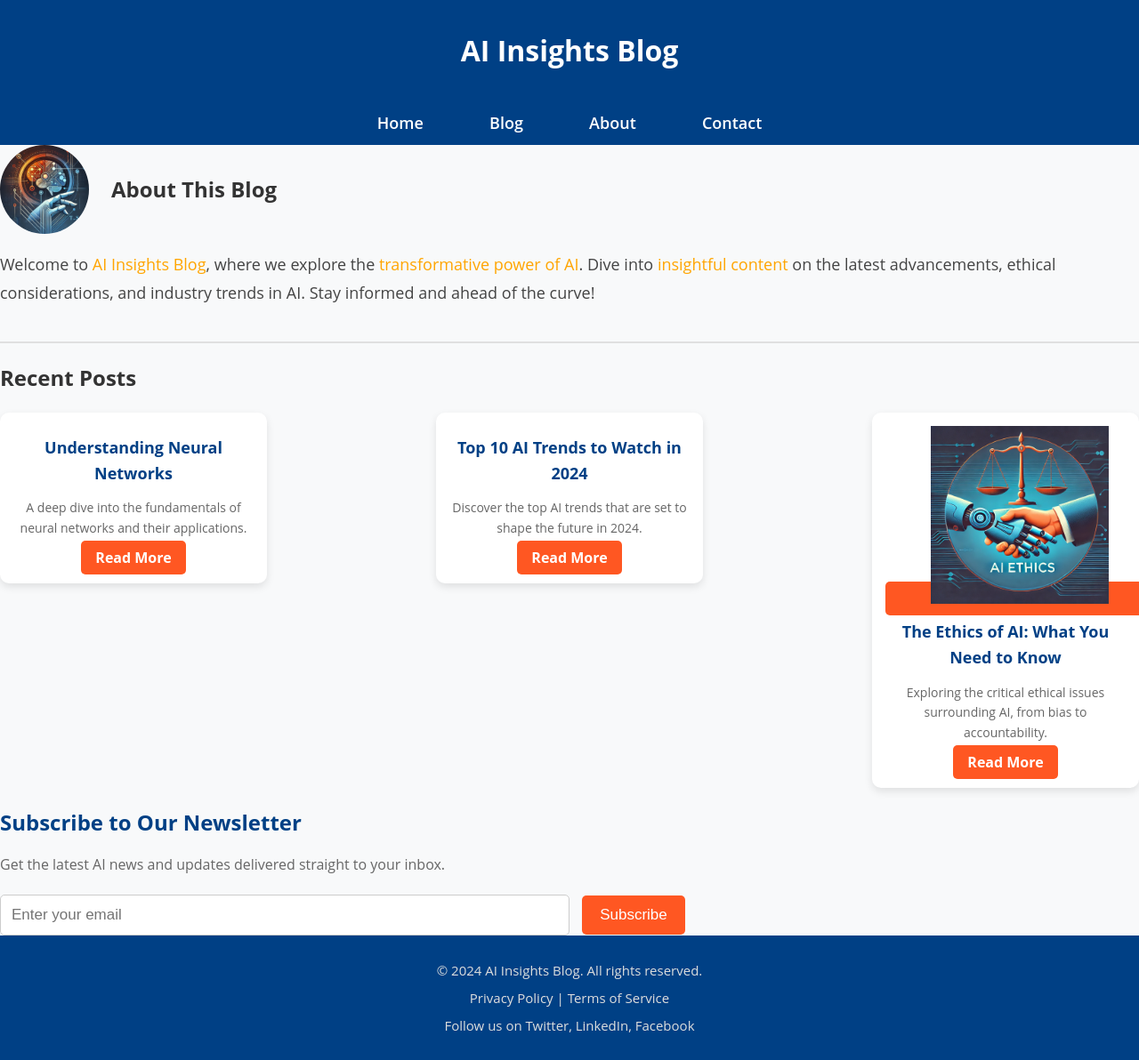
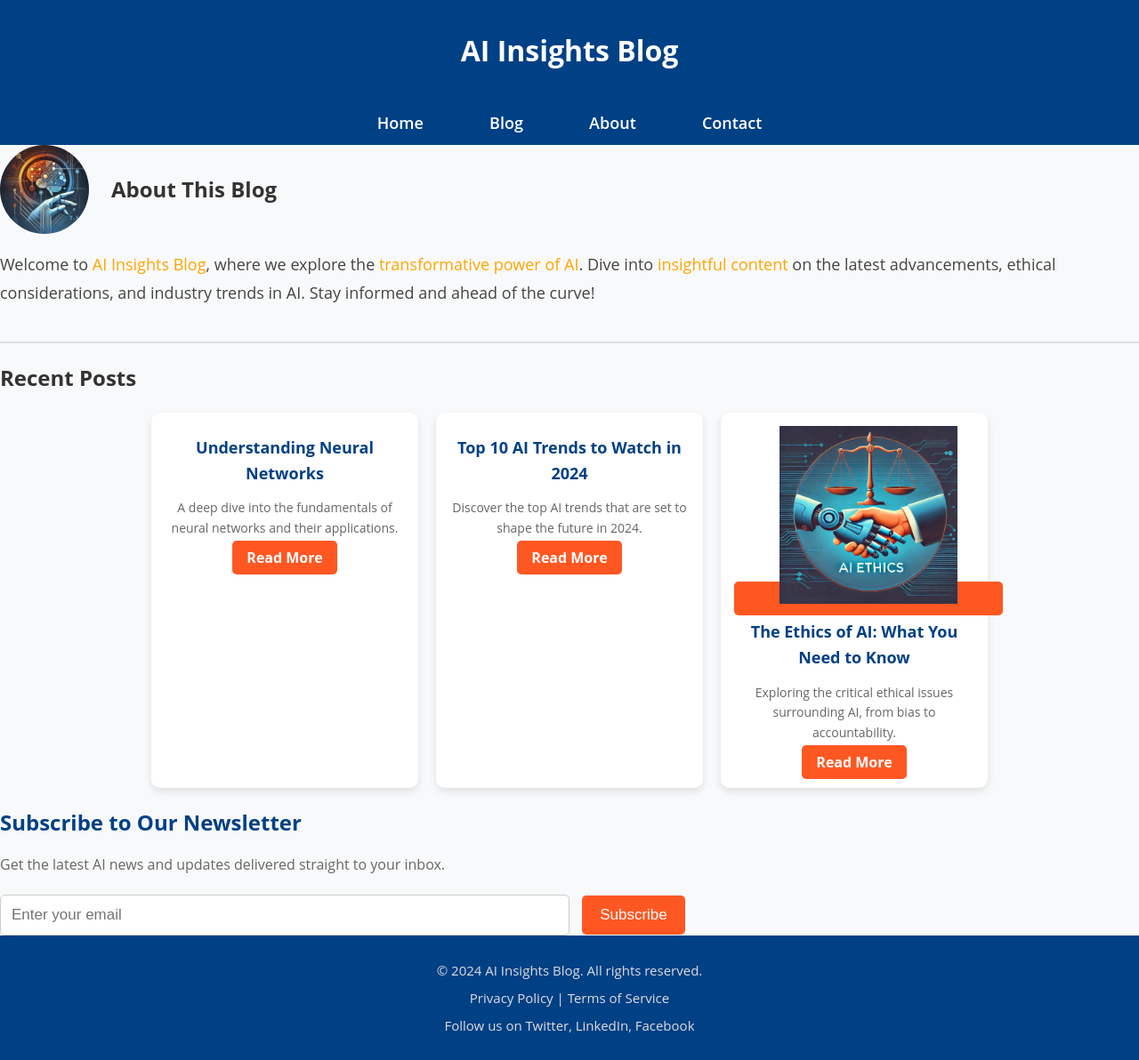
Before and after one commit to tomsonius/tomsonius.github.io, a Jekyll site: the page built from index.html, in a window 1280 px wide. Shown: the whole page at 89% size. Built offline with Jekyll 4.4.1, drawn with Linux system fonts in a browser that asks for light colours.

Commit message:
Update main.css

```diff
--- a/assets/css/main.css
+++ b/assets/css/main.css
@@ -58,7 +58,7 @@ nav ul li a:hover {
 
 /* Container */
 .container {
-    width: 90%; /* Change to 90% to prevent overflow */
+    width: 90%;
     margin: auto;
     padding: 20px 0;
     box-sizing: border-box;
@@ -108,10 +108,9 @@ nav ul li a:hover {
 
 .post-grid {
     display: flex;
+    gap: 20px;
+    justify-content: center; /* Center the post grid on desktop */
     flex-wrap: wrap;
-    gap: 20px;
-    justify-content: space-between;
-    align-items: flex-start; /* Ensure boxes align at the top */
 }
 
 .post {
@@ -120,7 +119,7 @@ nav ul li a:hover {
     border-radius: 10px;
     box-shadow: 0 4px 10px rgba(0, 0, 0, 0.1);
     transition: transform 0.3s ease, box-shadow 0.3s ease;
-    width: 30%;
+    width: calc(33.333% - 40px); /* 3 posts per row */
     max-width: 300px;
     text-align: center;
     height: auto;
@@ -234,10 +233,6 @@ footer p, footer a {
     text-decoration: none;
 }
 
-footer a:hover {
-    color: #ffdd57;
-}
-
 /* Responsive Design */
 
 /* Tablets */
```
